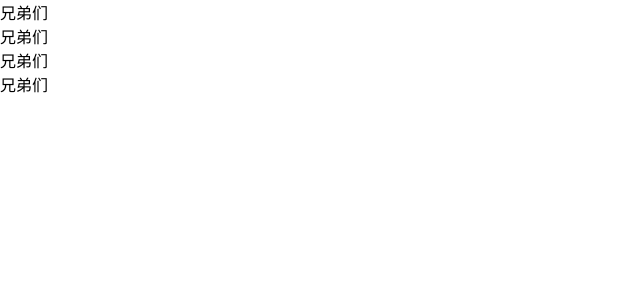
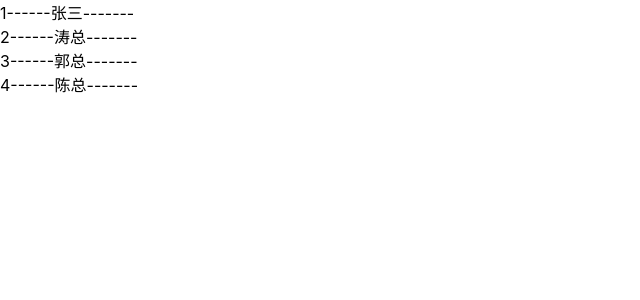
Before and after one commit to BrianLSH/react-xuexi, a React (Create React App) app: page / in a window 1280 px wide. Shown: the top 300 px of the page, without its empty margins (0-640 px from the left). Built offline with nearby package versions, Linux system fonts and the light colour scheme.

Commit message:
2-no remark

```diff
--- a/src/component/test1.tsx
+++ b/src/component/test1.tsx
@@ -1,15 +1,12 @@
 import React from 'react';
 interface nameProps {
-    // id: string,
     id: number,
-    name:string
+    name:string,
+    skills:string
 }
-const ShowName:React.FC<nameProps> = ({id,name})=>{
-    // 可以直接解构 prop
-    // const id = props.id;
-    // const name = props.name;
+const ShowName:React.FC<nameProps> = ({id,name,skills})=>{
     return (
-        <div>兄弟们</div>
+        <div>{id}------{name}-------{skills}</div>
     )
 }
 export default ShowName
```
